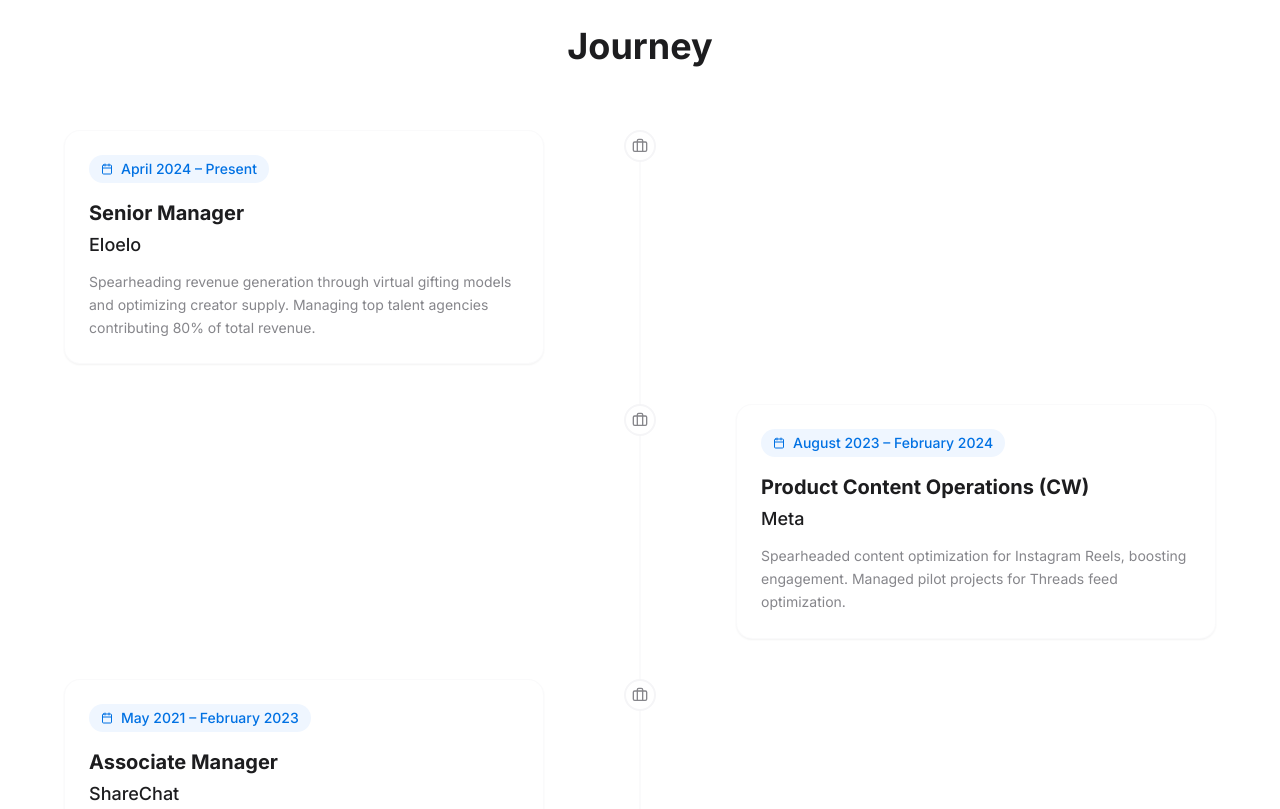
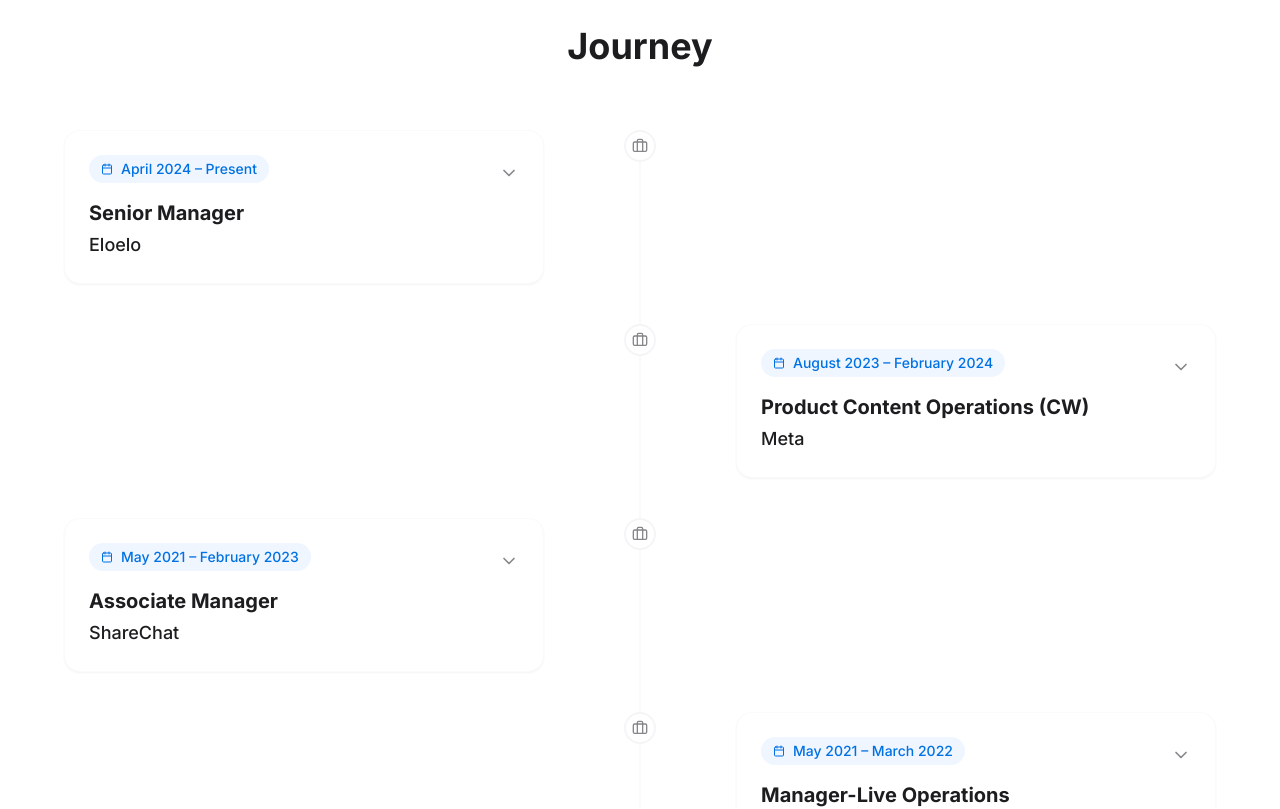
Before and after one commit to nishant-one90/resume-react, a React (Vite) app: page / in a window 1280 px wide. Shown: the part 2660-3469 px from the top of the page. Built offline with nearby package versions, Linux system fonts and the light colour scheme.

Commit message:
Feat: Add expandable/collapsible functionality to Timeline cards

```diff
--- a/src/components/Timeline.jsx
+++ b/src/components/Timeline.jsx
@@ -1,6 +1,6 @@
-import React from 'react';
-import { motion } from 'framer-motion';
-import { Briefcase, GraduationCap, Calendar } from 'lucide-react';
+import React, { useState } from 'react';
+import { motion, AnimatePresence } from 'framer-motion';
+import { Briefcase, GraduationCap, Calendar, ChevronDown } from 'lucide-react';
 
 const experiences = [
   {
@@ -51,6 +51,7 @@ const education = [
 ];
 
 const TimelineItem = ({ data, type, index }) => {
+  const [isOpen, setIsOpen] = useState(false);
   const isWork = type === 'work';
   const Icon = isWork ? Briefcase : GraduationCap;
 
@@ -74,7 +75,13 @@ const TimelineItem = ({ data, type, index }) => {
         <div className="hidden md:block w-5/12"></div>
 
         <div className="md:w-5/12 mb-10 pl-6 md:pl-0">
-          <div className="bg-white p-6 rounded-2xl shadow-sm hover:shadow-md transition-shadow duration-300 border border-apple-gray/50">
+          <motion.div
+            layout
+            onClick={() => setIsOpen(!isOpen)}
+            className="bg-white p-6 rounded-2xl shadow-sm hover:shadow-md transition-shadow duration-300 border border-apple-gray/50 cursor-pointer relative overflow-hidden"
+          >
+            <div className="flex justify-between items-start">
+              <div>
                 <span className="inline-flex items-center gap-2 text-sm text-apple-blue font-medium mb-2 bg-blue-50 px-3 py-1 rounded-full">
                   <Calendar className="w-3 h-3" />
                   {data.period}
@@ -85,10 +92,31 @@ const TimelineItem = ({ data, type, index }) => {
                 <div className="text-lg font-medium text-apple-text mt-1">
                   {isWork ? data.company : data.school}
                 </div>
-            <p className="text-apple-subtext mt-3 leading-relaxed text-sm">
+              </div>
+              <motion.div
+                animate={{ rotate: isOpen ? 180 : 0 }}
+                transition={{ duration: 0.3 }}
+                className="text-apple-subtext mt-2"
+              >
+                <ChevronDown className="w-5 h-5" />
+              </motion.div>
+            </div>
+
+            <AnimatePresence>
+              {isOpen && (
+                <motion.div
+                  initial={{ opacity: 0, height: 0, marginTop: 0 }}
+                  animate={{ opacity: 1, height: "auto", marginTop: 12 }}
+                  exit={{ opacity: 0, height: 0, marginTop: 0 }}
+                  transition={{ duration: 0.3 }}
+                >
+                  <p className="text-apple-subtext leading-relaxed text-sm pt-2 border-t border-apple-gray/30">
                     {isWork ? data.description : data.details}
                   </p>
-          </div>
+                </motion.div>
+              )}
+            </AnimatePresence>
+          </motion.div>
         </div>
       </div>
     </motion.div>
```
Lines whose indentation alone changed are shown as unchanged.
